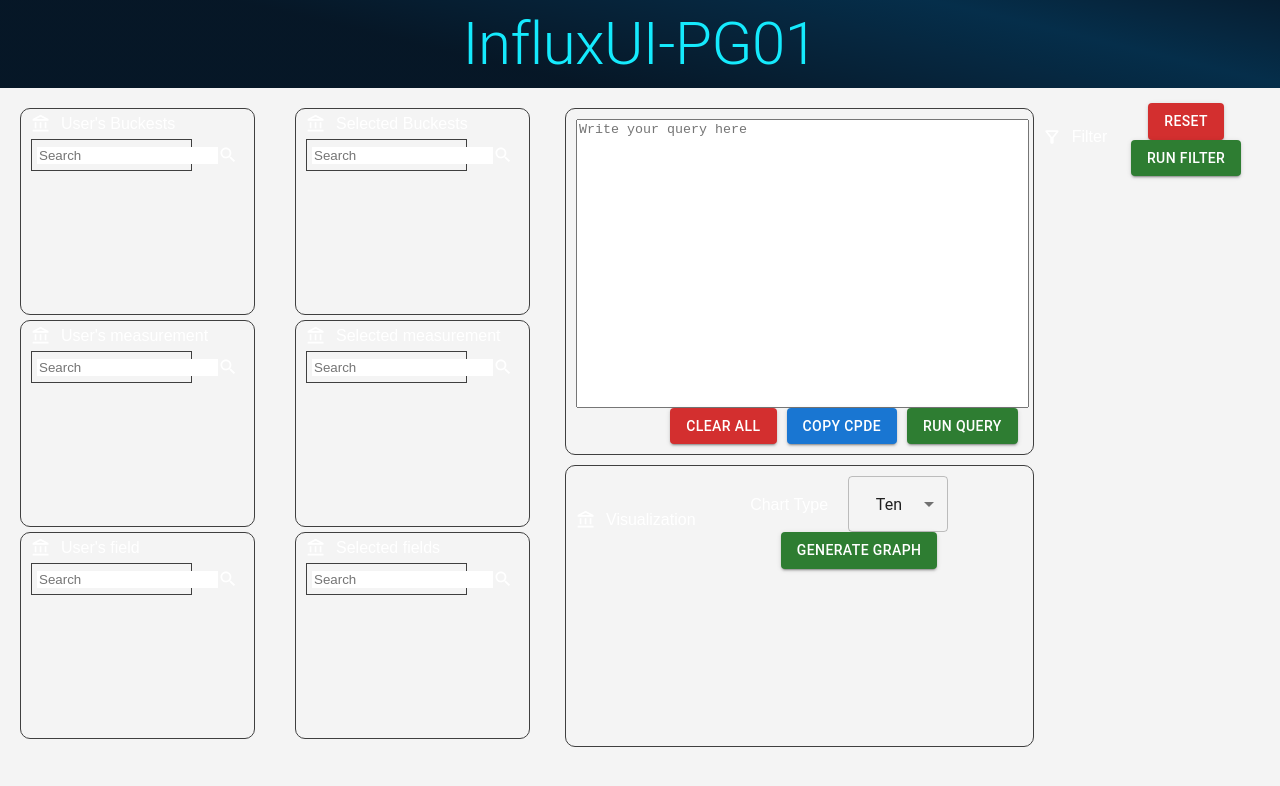
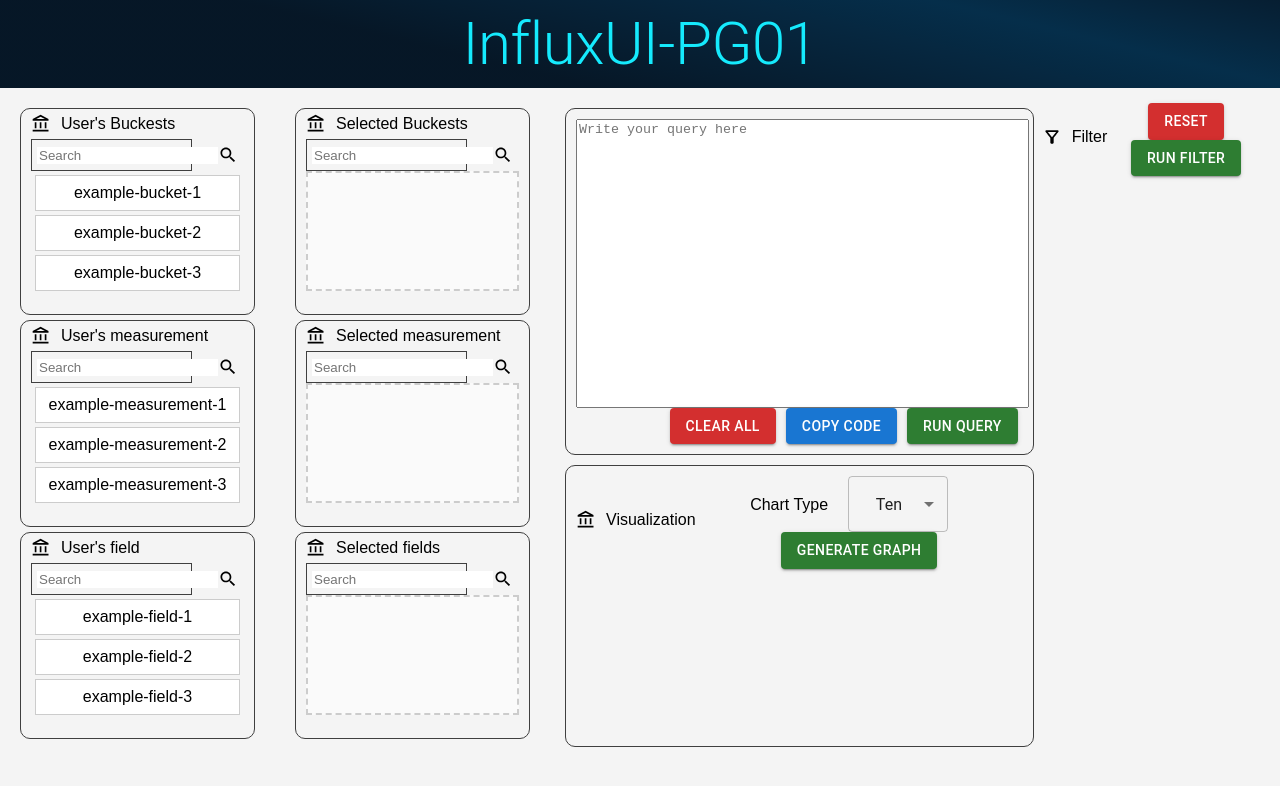
Before and after one commit to Mayy6/UniProject, a React (Vite) app in the folder InfluxUI-PG01/InfluxUI-PG1-frontend/: page /dashboard in a window 1280 px wide. Shown: the top 786 px of the page. Built offline with nearby package versions, Linux system fonts and the light colour scheme.

Commit message:
updated drag and drop feature
updated drag and drop feature

```diff
--- a/InfluxUI-PG01/InfluxUI-PG1-frontend/package.json
+++ b/InfluxUI-PG01/InfluxUI-PG1-frontend/package.json
@@ -16,6 +16,8 @@
         "@mui/material": "^5.16.7",
         "axios": "^1.7.4",
         "react": "^18.3.1",
+        "react-dnd": "^16.0.1",
+        "react-dnd-html5-backend": "^16.0.1",
         "react-dom": "^18.2.0",
         "react-router-dom": "^6.26.1"
     },
--- a/InfluxUI-PG01/InfluxUI-PG1-frontend/src/component/Dashboard.jsx
+++ b/InfluxUI-PG01/InfluxUI-PG1-frontend/src/component/Dashboard.jsx
@@ -1,9 +1,13 @@
-import React from 'react';
+import React, { useEffect, useState } from 'react';
 import axios from "axios";
 import {Button,TextField,Typography,Box} from "@mui/material";
+import { DndProvider } from 'react-dnd';
+import { HTML5Backend } from 'react-dnd-html5-backend';
 
 import "./Dashboard.css";
-
+import DragItem from './DragItem';
+import DropItem from './DropItem';
+import { useFetchedData } from './useFetchedData';
 
 import Select from '@mui/material/Select';
 import MenuItem from '@mui/material/MenuItem';
@@ -16,6 +20,81 @@ import {
 
 
 function Dashboard() {
+    const { buckets, measurements, fields, setBuckets, setMeasurements, setFields, initialBuckets, initialMeasurements, initialFields } = useFetchedData();
+
+    const [selectedBuckets, setSelectedBuckets] = useState([]);
+    const [selectedMeasurements, setSelectedMeasurements] = useState([]);
+    const [selectedFields, setSelectedFields] = useState([]);
+
+    //generate code based on fetched elements
+    const [generatedCode, setGeneratedCode] = useState("");
+
+    // Drag and Drop feature
+    const handleDrop = (type, item) => {
+        if (type === 'bucket') {
+            // Ensure the bucket is not already in the selected list
+            if (!selectedBuckets.includes(item.label)) {
+                setSelectedBuckets(prevBuckets => [...prevBuckets, item.label]);
+                setBuckets(prevBuckets => prevBuckets.filter(bucket => bucket !== item.label));
+            }
+        } else if (type === 'measurement') {
+            if (!selectedMeasurements.includes(item.label)) {
+                setSelectedMeasurements(prevMeasurements => [...prevMeasurements, item.label]);
+                setMeasurements(prevMeasurements => prevMeasurements.filter(measurement => measurement !== item.label));
+            }
+        } else if (type === 'field') {
+            if (!selectedFields.includes(item.label)) {
+                setSelectedFields(prevFields => [...prevFields, item.label]);
+                setFields(prevFields => prevFields.filter(field => field !== item.label));
+            }
+        }
+    };
+
+    // Clear All function
+    const clearAll = () => {
+        // Reset selected items and generated code
+        setSelectedBuckets([]);
+        setSelectedMeasurements([]);
+        setSelectedFields([]);
+        setGeneratedCode("");
+
+        //Reset data
+        setBuckets(initialBuckets);
+        setMeasurements(initialMeasurements);
+        setFields(initialFields);
+    }
+
+    // Function to update the generated code
+    useEffect(() => {
+        const updateGeneratedCode = () => {
+            let code = "";
+            if (selectedBuckets && selectedBuckets.length > 0) {
+                selectedBuckets.forEach(bucket => {
+                    code += `from(bucket: "${bucket}")\n`;
+                });
+            }
+            // Code for time range
+            // code += "    |> range(start: -1h)\n";
+
+            if (selectedMeasurements && selectedMeasurements.length > 0) {
+                selectedMeasurements.forEach(measurement => {
+                    code += `    |> filter(fn: (r) => r._measurement == "${measurement}")\n`;
+                });
+            }
+
+            if (selectedFields && selectedFields.length > 0) {
+                selectedFields.forEach(field => {
+                    code += `    |> filter(fn: (r) => r._field == "${field}")\n`;
+                });
+            }
+
+            setGeneratedCode(code);
+        };
+
+        updateGeneratedCode();
+
+    }, [selectedBuckets, selectedMeasurements, selectedFields]);
+
     const handleSubmit = async (event) => {
         event.preventDefault();
         // console.log('Username:', username);
@@ -40,7 +119,9 @@ function Dashboard() {
 
         }
     };
+
     return (
+        <DndProvider backend={HTML5Backend}>
         <div className="dashsoard-container">
 
       <div className="column-box">
@@ -53,6 +134,9 @@ function Dashboard() {
                 <input className="input-el" type="text" placeholder="Search" />
                 <SearchOutlined sx={{ fontSize: 20 }} />
             </div>
+            {buckets.map((bucket, index) => (
+                            <DragItem key={bucket} type="bucket" label={bucket} />
+                        ))}
         </div>
 
         <div className="filter-box">
@@ -64,6 +148,9 @@ function Dashboard() {
                 <input className="input-el" type="text" placeholder="Search" />
                 <SearchOutlined sx={{ fontSize: 20 }} />
             </div>
+            {measurements.map((measurement, index) => (
+                            <DragItem key={measurement} type="measurement" label={measurement} />
+                        ))}
         </div>
 
         <div className="filter-box">
@@ -75,6 +162,9 @@ function Dashboard() {
                 <input className="input-el" type="text" placeholder="Search" />
                 <SearchOutlined sx={{ fontSize: 20 }} />
             </div>
+            {fields.map((field, index) => (
+                            <DragItem key={field} type="field" label={field} />
+                        ))}
         </div>
 
       </div>
@@ -86,11 +176,19 @@ function Dashboard() {
                 <AccountBalanceOutlined sx={{ fontSize: 20 }} />
                 <span className="filter-title-text">Selected Buckests</span>
             </div>
+
             <div className="search-input">
                 <input className="input-el" type="text" placeholder="Search" />
                 <SearchOutlined sx={{ fontSize: 20 }} />
             </div>
+            <DropItem acceptType="bucket" onDrop={(item) => handleDrop('bucket', item)}>
+            {selectedBuckets.map((bucket, index) => (
+                                <div key={index}>{bucket}</div>
+                            ))}
+            </DropItem>
         </div>
+
+
 
         <div className="filter-box">
             <div className="filter-title">
@@ -101,7 +199,13 @@ function Dashboard() {
                 <input className="input-el" type="text" placeholder="Search" />
                 <SearchOutlined sx={{ fontSize: 20 }} />
             </div>
+            <DropItem acceptType="measurement" onDrop={(item) => handleDrop('measurement', item)}>
+            {selectedMeasurements.map((measurement, index) => (
+                                <div key={index}>{measurement}</div>
+                            ))}
+            </DropItem>
         </div>
+
 
         <div className="filter-box">
             <div className="filter-title">
@@ -112,6 +216,11 @@ function Dashboard() {
                 <input className="input-el" type="text" placeholder="Search" />
                 <SearchOutlined sx={{ fontSize: 20 }} />
             </div>
+            <DropItem acceptType="field" onDrop={(item) => handleDrop('field', item)}>
+            {selectedFields.map((field, index) => (
+                                <div key={index}>{field}</div>
+                            ))}
+            </DropItem>
         </div>
 
 
@@ -120,17 +229,15 @@ function Dashboard() {
       <div className="column-box" style={{width: "40%"}}>
 
         <div className="main-iner-box" style={{height: "50%", marginTop: "5px"}}>
-            <textarea className="text-area" placeholder="Write your query here" ></textarea>
+            <textarea className="text-area" placeholder="Write your query here" value={generatedCode} readOnly></textarea>
             <div className="btn-box">
-                <Button variant="contained" color="error" style={{margin: "0 5px"}}>Clear All</Button>
-                <Button variant="contained" style={{margin: "0 5px"}}>Copy Cpde</Button>
+                <Button variant="contained" color="error" style={{margin: "0 5px"}} onClick={clearAll}>Clear All</Button>
+                <Button variant="contained" style={{margin: "0 5px"}}>Copy Code</Button>
                 <Button variant="contained" color="success" style={{margin: "0 5px"}}>Run Query</Button>
             </div>
         </div>
 
         <div className="main-iner-box" style={{height: "40%"}}>
-
-
             <div className="main-iner-title-box">
                 <div className="filter-title">
                     <AccountBalanceOutlined sx={{ fontSize: 20 }} />
@@ -179,6 +286,7 @@ function Dashboard() {
       </div>
 
     </div>
+    </DndProvider>
     );
 }
 
--- /dev/null
+++ b/InfluxUI-PG01/InfluxUI-PG1-frontend/src/component/DragItem.jsx
@@ -0,0 +1,28 @@
+import React from 'react';
+import { useDrag } from 'react-dnd';
+
+export default function DragItem({ type, label }) {
+    const [{ isDragging }, drag] = useDrag(() => ({
+      type,
+      item: { label },
+      collect: (monitor) => ({
+        isDragging: monitor.isDragging(),
+      }),
+    }));
+
+    return (
+        <div
+          ref={drag}
+          style={{
+            opacity: isDragging ? 0.5 : 1,
+            cursor: 'move',
+            padding: '8px',
+            border: '1px solid #ccc',
+            margin: '4px',
+            backgroundColor: '#fff',
+          }}
+        >
+          {label}
+        </div>
+      );
+    }
--- /dev/null
+++ b/InfluxUI-PG01/InfluxUI-PG1-frontend/src/component/DropItem.jsx
@@ -0,0 +1,26 @@
+import React from 'react';
+import { useDrop } from 'react-dnd';
+
+export default function DropItem({ acceptType, onDrop, children }) {
+  const [{ isOver }, drop] = useDrop(() => ({
+    accept: acceptType,
+    drop: (item) => onDrop(item),
+    collect: (monitor) => ({
+      isOver: monitor.isOver(),
+    }),
+  }));
+
+  return (
+    <div
+      ref={drop}
+      style={{
+        minHeight: '100px',
+        padding: '8px',
+        border: '2px dashed #ccc',
+        backgroundColor: isOver ? '#f0f0f0' : '#fafafa',
+      }}
+    >
+      {children}
+    </div>
+  );
+}
--- /dev/null
+++ b/InfluxUI-PG01/InfluxUI-PG1-frontend/src/component/useFetchedData.jsx
@@ -0,0 +1,57 @@
+import { useState, useEffect } from "react";
+
+export const useFetchedData = () => {
+  const [buckets, setBuckets] = useState([]);
+  const [measurements, setMeasurements] = useState([]);
+  const [fields, setFields] = useState([]);
+
+  // Initial data for reset later when click Clear All button
+  const [initialBuckets, setInitialBuckets] = useState([]);
+  const [initialMeasurements, setInitialMeasurements] = useState([]);
+  const [initialFields, setInitialFields] = useState([]);
+
+  useEffect(() => {
+    const fetchData = async () => {
+      // Simulation to get bucket, measurement, and field data
+      const bucketData = [
+        "example-bucket-1",
+        "example-bucket-2",
+        "example-bucket-3",
+      ];
+      const measurementData = [
+        "example-measurement-1",
+        "example-measurement-2",
+        "example-measurement-3",
+      ];
+      const fieldData = [
+        "example-field-1",
+        "example-field-2",
+        "example-field-3",
+      ];
+
+      // Set the current chosen data
+      setBuckets(bucketData);
+      setMeasurements(measurementData);
+      setFields(fieldData);
+
+      // Set the initial data
+      setInitialBuckets(bucketData);
+      setInitialMeasurements(measurementData);
+      setInitialFields(fieldData);
+    };
+
+    fetchData();
+  }, []);
+
+  return {
+    buckets,
+    measurements,
+    fields,
+    setBuckets,
+    setMeasurements,
+    setFields,
+    initialBuckets,
+    initialMeasurements,
+    initialFields,
+  };
+};
--- a/InfluxUI-PG01/InfluxUI-PG1-frontend/src/index.css
+++ b/InfluxUI-PG01/InfluxUI-PG1-frontend/src/index.css
@@ -7,7 +7,7 @@ body {
 
 .App {
   text-align: center;
-  color: white;
+  color: black;
   /*background-color: #07070e;*/
   height: 100vh;
 }
```
Also changed, not shown: 1 other file (tests, documents, lock files or other folders).
